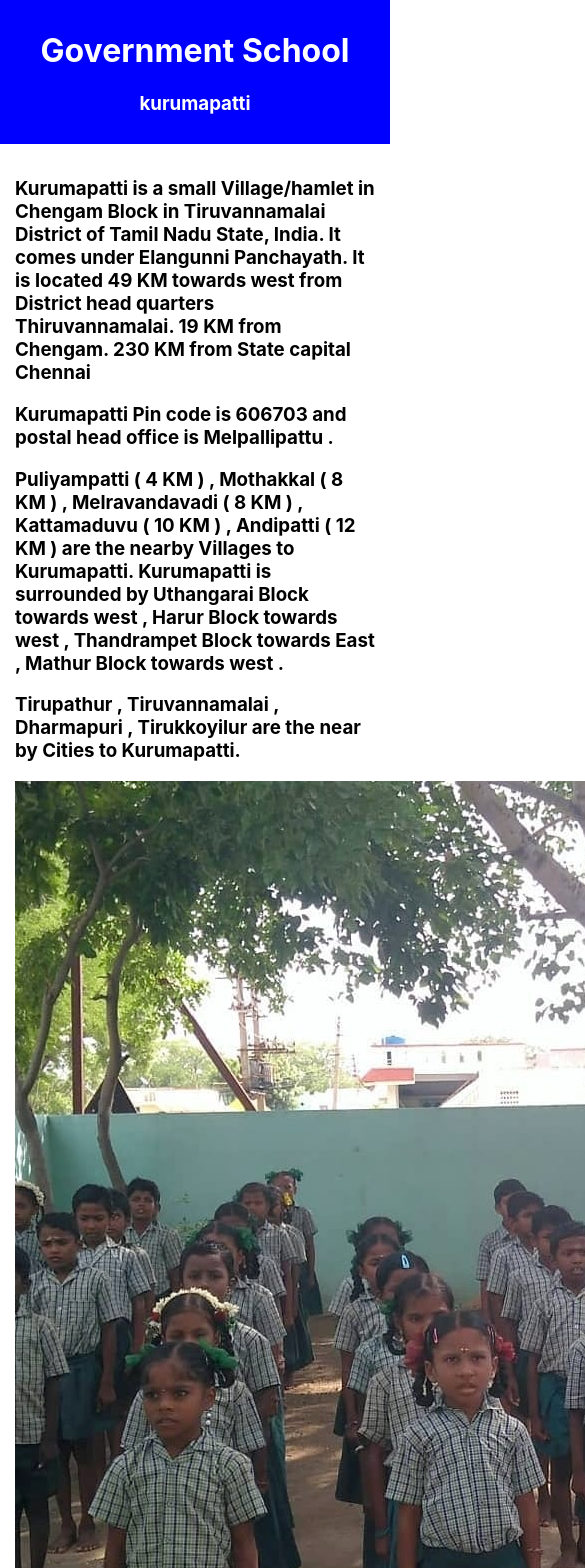
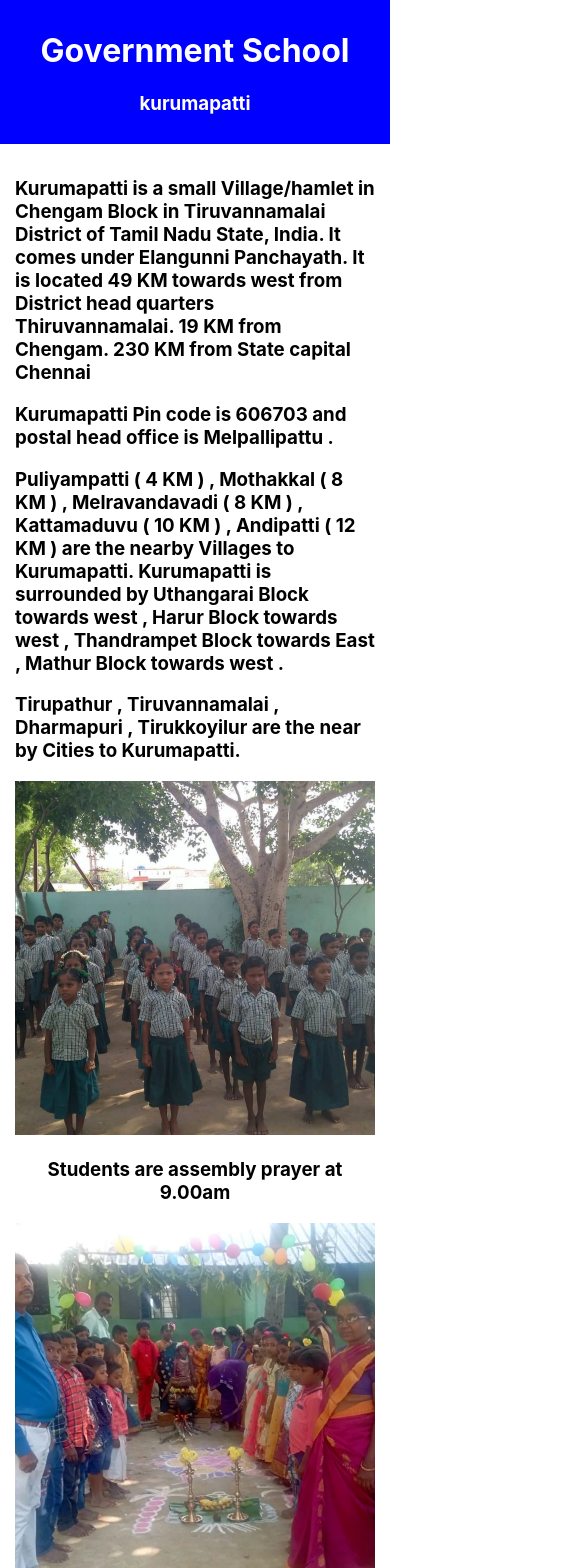
Before and after one commit to Kurumapattigovtschool/super-duper-waddle, a React (Create React App) app: page / in a window 390 px wide. Shown: the top 1568 px of the page, 585 px wide, since content can reach past the window. Built offline with nearby package versions, Linux system fonts and the light colour scheme.

Commit message:
Update App.css

```diff
--- a/src/App.css
+++ b/src/App.css
@@ -10,3 +10,8 @@
 .text{
 	text-align:center;
 }
+@media only screen and (max-width:768px){
+	img{
+	width:100%;
+	}
+}
```
